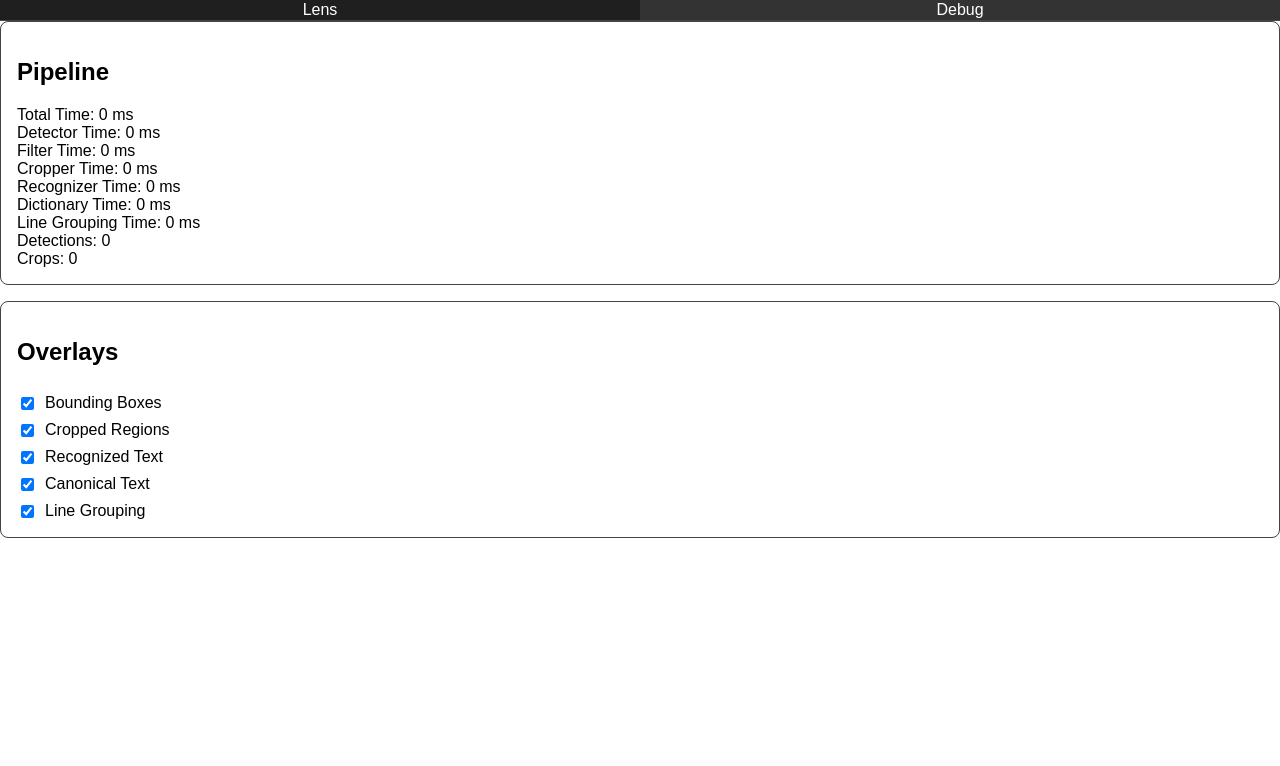
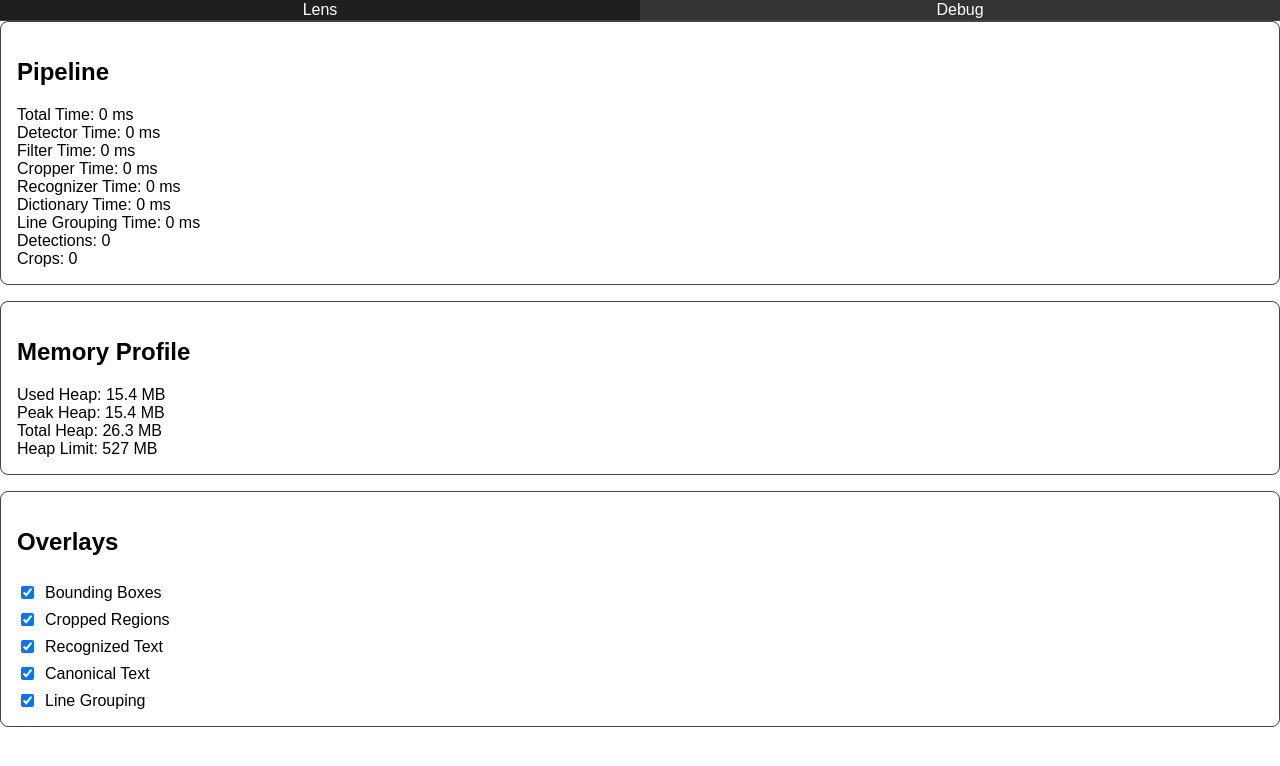
Before and after one commit to nitricx/LensClone-Frontend, an Angular app: page / in a window 1280 px wide. Both pictures are taken after a click on the button "Debug". Shown: the top 766 px of the page. Built offline with nearby package versions, Linux system fonts and the light colour scheme; no server answers.

Commit message:
feat: implement DebugComponent with pipeline performance metrics, memory profiling, and toggleable debug overlays

```diff
--- a/src/app/features/debug/debug.component.html
+++ b/src/app/features/debug/debug.component.html
@@ -25,6 +25,19 @@
       {{ pipeline.state().detections.filter((d) => d.crop).length }}
     </div>
   </section>
+
+  <section class="panel memory">
+    <h2>Memory Profile</h2>
+    @if (currentHeapMb() !== null) {
+      <div>Used Heap: {{ currentHeapMb() | number: '1.1-1' }} MB</div>
+      <div>Peak Heap: {{ peakHeapMb() | number: '1.1-1' }} MB</div>
+      <div>Total Heap: {{ totalHeapMb() | number: '1.1-1' }} MB</div>
+      <div>Heap Limit: {{ limitHeapMb() | number: '1.0-0' }} MB</div>
+    } @else {
+      <div>JS Heap API unavailable</div>
+    }
+  </section>
+
 
   <section class="panel controls">
     <h2>Overlays</h2>
--- a/src/app/features/debug/debug.component.ts
+++ b/src/app/features/debug/debug.component.ts
@@ -1,4 +1,4 @@
-import { Component } from '@angular/core';
+import { Component, OnInit, OnDestroy, signal } from '@angular/core';
 import { DecimalPipe } from '@angular/common';
 import { LensComponent } from '../lens/lens.component';
 import { PipelineService } from '../../services/pipeline/pipeline.service';
@@ -18,7 +18,7 @@ interface DebugControl {
   templateUrl: './debug.component.html',
   styleUrl: './debug.component.css',
 })
-export class DebugComponent {
+export class DebugComponent implements OnInit, OnDestroy {
   readonly controls: DebugControl[] = [
     { key: 'boundingBoxes', label: 'Bounding Boxes' },
     { key: 'croppedRegions', label: 'Cropped Regions' },
@@ -27,7 +27,28 @@ export class DebugComponent {
     { key: 'lineGrouping', label: 'Line Grouping' },
   ];
 
+  readonly initialHeapMb = signal<number | null>(null);
+  readonly currentHeapMb = signal<number | null>(null);
+  readonly totalHeapMb = signal<number | null>(null);
+  readonly limitHeapMb = signal<number | null>(null);
+  readonly peakHeapMb = signal<number | null>(null);
+
+  private intervalId?: number;
+
   constructor(readonly pipeline: PipelineService) {}
+
+  ngOnInit(): void {
+    this.updateMemoryStats();
+    if (typeof window !== 'undefined') {
+      this.intervalId = window.setInterval(() => this.updateMemoryStats(), 1000);
+    }
+  }
+
+  ngOnDestroy(): void {
+    if (this.intervalId !== undefined) {
+      clearInterval(this.intervalId);
+    }
+  }
 
   toggle(setting: DebugSettingKey): void {
     this.pipeline.debugSettings.update((settings) => ({
@@ -35,4 +56,26 @@ export class DebugComponent {
       [setting]: !settings[setting],
     }));
   }
+
+  updateMemoryStats(): void {
+    const memory = typeof performance !== 'undefined' ? (performance as any).memory : null;
+    if (!memory) return;
+
+    const usedMb = memory.usedJSHeapSize / (1024 * 1024);
+    const totalMb = memory.totalJSHeapSize / (1024 * 1024);
+    const limitMb = memory.jsHeapSizeLimit / (1024 * 1024);
+
+    if (this.initialHeapMb() === null) {
+      this.initialHeapMb.set(usedMb);
+    }
+
+    const peak = this.peakHeapMb() ?? 0;
+    if (usedMb > peak) {
+      this.peakHeapMb.set(usedMb);
+    }
+
+    this.currentHeapMb.set(usedMb);
+    this.totalHeapMb.set(totalMb);
+    this.limitHeapMb.set(limitMb);
+  }
 }
```
Also changed, not shown: 1 other file (tests, documents, lock files or other folders).
